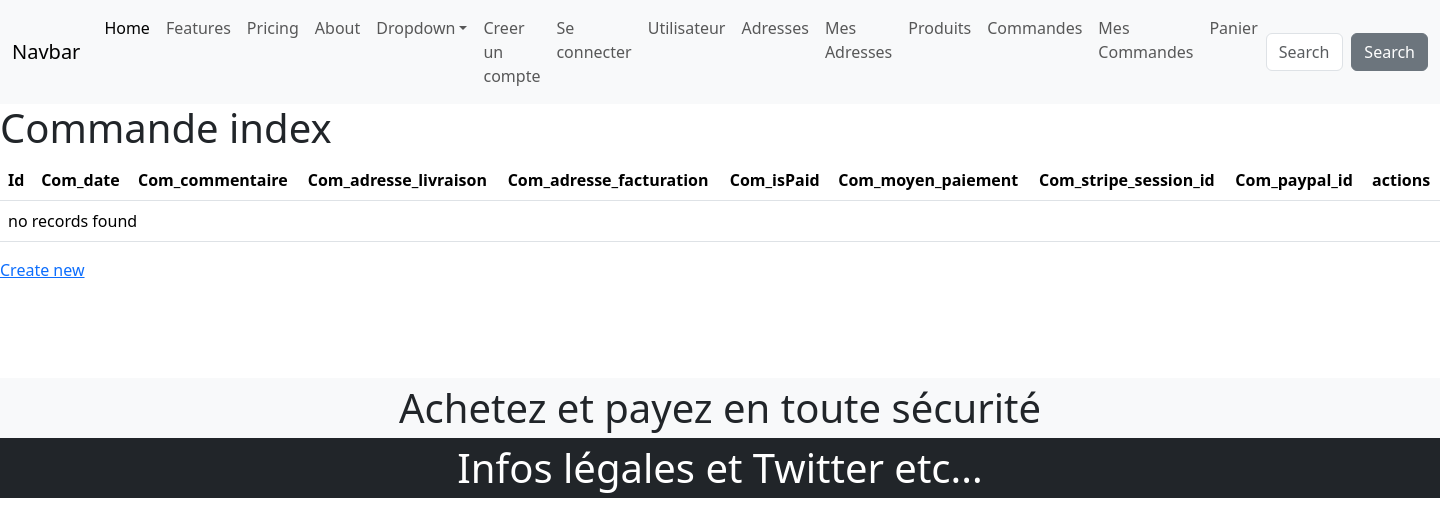
After one commit to Yazou777/siteFilEasyAdmin, a Symfony app: template templates/commande_crud/index.html.twig in a window 1440 px wide. The commit adds this page. Shown: the top 521 px of the page. Run offline with Twig, Linux system fonts and the light colour scheme; the template is opened without the code that fills it, so the values that code supplies are empty; some libraries are stand-ins or nearby versions.

Commit message:
crud commande

```diff
--- a/src/Controller/Admin/ProduitCrudController.php
+++ b/src/Controller/Admin/ProduitCrudController.php
@@ -13,6 +13,7 @@ use EasyCorp\Bundle\EasyAdminBundle\Field\DateField;
 use EasyCorp\Bundle\EasyAdminBundle\Field\ImageField;
 use EasyCorp\Bundle\EasyAdminBundle\Field\IntegerField;
 use EasyCorp\Bundle\EasyAdminBundle\Field\MoneyField;
+use EasyCorp\Bundle\EasyAdminBundle\Field\NumberField;
 use Vich\UploaderBundle\Form\Type\VichImageType;
 
 class ProduitCrudController extends AbstractCrudController
@@ -31,7 +32,8 @@ class ProduitCrudController extends AbstractCrudController
             // TextField::new('title'),
             // TextEditorField::new('description'),
             TextField::new('pro_nom'),
-            MoneyField::new('pro_prix')->setCurrency('EUR'),
+            //MoneyField::new('pro_prix')->setCurrency('EUR'),
+            NumberField::new('pro_prix')->setNumDecimals(2),
             TextField::new('imageFile')->setFormType(VichImageType::class),
             ImageField::new('pro_image')->setBasePath('/images')->onlyOnIndex(),
                // ->setFormType(VichImageType::class)
--- a/src/Controller/CommandeController.php
+++ b/src/Controller/CommandeController.php
@@ -64,10 +64,6 @@ class CommandeController extends AbstractController
        // $total = $sousTotal+$fdp;
         return $this->render('commande/index.html.twig',compact('data','total','totalQte','form'));
     }
-
-
-
-
 
     #[Route('/ajout', name: 'add', methods: ['POST'])]
     public function add(SessionInterface $session, ProduitRepository $produitRepository, EntityManagerInterface $em, Request $request): Response
--- a/src/Controller/PaymentController.php
+++ b/src/Controller/PaymentController.php
@@ -31,7 +31,7 @@ class PaymentController extends AbstractController
         $productStripe = [];
         //recupére la commande en cours
       $order = $this->em->getRepository(Commande::class)->findOneBy(['id' => $id]);
-    // dd($order);
+     //dd($order);
      //si commande introuvable ou n'existe pas
      if(!$order){
         return $this->redirectToRoute('panier_index');
--- a/templates/base.html.twig
+++ b/templates/base.html.twig
@@ -66,13 +66,19 @@
                     <a class="nav-link" href="{{ path('app_utilisateur_index') }}">Utilisateur</a>
                 </li>
                 <li class="nav-item">
-                    <a class="nav-link" href="{{ path('app_adresse_index') }}">Adresse</a>
+                    <a class="nav-link" href="{{ path('app_adresse_index') }}">Adresses</a>
                 </li>
                  <li class="nav-item">
                     <a class="nav-link" href="{{ path('app_adresse_mon_index') }}">Mes Adresses</a>
                 </li>
                    <li class="nav-item">
                     <a class="nav-link" href="{{ path('app_article_index') }}">Produits</a>
+                </li>
+                 <li class="nav-item">
+                    <a class="nav-link" href="{{ path('app_commande_crud_index') }}">Commandes</a>
+                </li>
+                <li class="nav-item">
+                    <a class="nav-link" href="{{ path('app_commande_mon_index') }}">Mes Commandes</a>
                 </li>
                  <li class="nav-item">
                     <a class="nav-link" href="{{ path('panier_index') }}">Panier </a>
--- /dev/null
+++ b/templates/commande_crud/_delete_form.html.twig
@@ -0,0 +1,4 @@
+<form method="post" action="{{ path('app_commande_crud_delete', {'id': commande.id}) }}" onsubmit="return confirm('Are you sure you want to delete this item?');">
+    <input type="hidden" name="_token" value="{{ csrf_token('delete' ~ commande.id) }}">
+    <button class="btn">Delete</button>
+</form>
--- /dev/null
+++ b/templates/commande_crud/_form.html.twig
@@ -0,0 +1,4 @@
+{{ form_start(form) }}
+    {{ form_widget(form) }}
+    <button class="btn">{{ button_label|default('Save') }}</button>
+{{ form_end(form) }}
--- /dev/null
+++ b/templates/commande_crud/index.html.twig
@@ -0,0 +1,49 @@
+{% extends 'base.html.twig' %}
+
+{% block title %}Commande index{% endblock %}
+
+{% block body %}
+    <h1>Commande index</h1>
+
+    <table class="table">
+        <thead>
+            <tr>
+                <th>Id</th>
+                <th>Com_date</th>
+                <th>Com_commentaire</th>
+                <th>Com_adresse_livraison</th>
+                <th>Com_adresse_facturation</th>
+                <th>Com_isPaid</th>
+                <th>Com_moyen_paiement</th>
+                <th>Com_stripe_session_id</th>
+                <th>Com_paypal_id</th>
+                <th>actions</th>
+            </tr>
+        </thead>
+        <tbody>
+        {% for commande in commandes %}
+            <tr>
+                <td>{{ commande.id }}</td>
+                <td>{{ commande.comDate ? commande.comDate|date('Y-m-d H:i:s') : '' }}</td>
+                <td>{{ commande.comCommentaire }}</td>
+                <td>{{ commande.comAdresseLivraison }}</td>
+                <td>{{ commande.comAdresseFacturation }}</td>
+                <td>{{ commande.comIsPaid ? 'Yes' : 'No' }}</td>
+                <td>{{ commande.comMoyenPaiement }}</td>
+                <td>{{ commande.comStripeSessionId }}</td>
+                <td>{{ commande.comPaypalId }}</td>
+                <td>
+                    <a href="{{ path('app_commande_crud_show', {'id': commande.id}) }}">show</a>
+                    <a href="{{ path('app_commande_crud_edit', {'id': commande.id}) }}">edit</a>
+                </td>
+            </tr>
+        {% else %}
+            <tr>
+                <td colspan="10">no records found</td>
+            </tr>
+        {% endfor %}
+        </tbody>
+    </table>
+
+    <a href="{{ path('app_commande_crud_new') }}">Create new</a>
+{% endblock %}
```
Also changed, not shown: src/Controller/CommandeCrudController.php (added, +94 -0 lines), src/Form/Commande1Type.php (added, +34 -0 lines), templates/commande_crud/edit.html.twig (added, +13 -0 lines), templates/commande_crud/new.html.twig (added, +11 -0 lines), templates/commande_crud/show.html.twig (added, +54 -0 lines).
